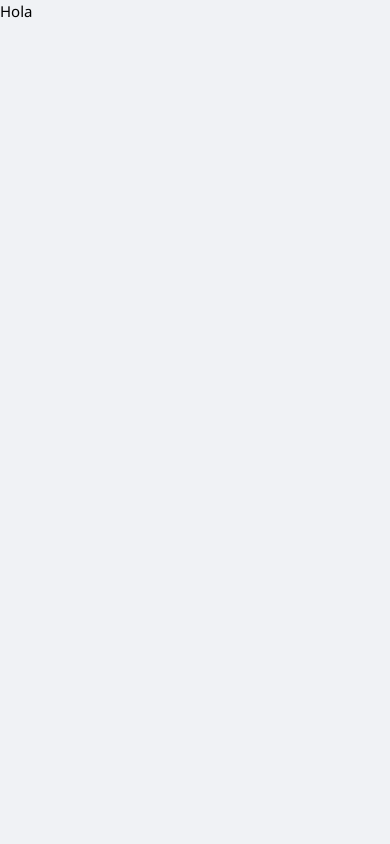
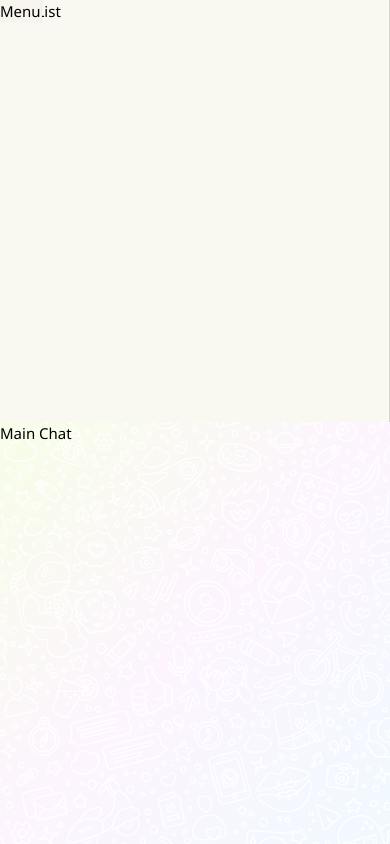
Before and after one commit to matiasbattocchia/open-bsp-ui, a React (Vite) app: page / in a window 390 px wide. Built offline with nearby package versions, Linux system fonts and the light colour scheme.

Commit message:
grid css

```diff
--- a/src/App.tsx
+++ b/src/App.tsx
@@ -1,12 +1,34 @@
 function App() {
+  // TODO: Toggle this state when user opens contact details panel
+  const showRightPanel = false;
+
   return (
-    <div className="flex h-[100dvh] w-full bg-background">
-      {/* Menu (fixed width) */}
+    <div className={`app-grid ${showRightPanel ? "with-right-panel" : ""}`}>
+      {/* Left Menu Column - Fixed 64px */}
+      <div className="bg-sidebar border-r border-sidebar-border">
+        {/* Menu component goes here */}
+        Menu
+      </div>
 
-      {/* Panel */}
-      <div className="flex grow max-w-[100%] lg:max-w-[calc(100%-65px)]">
-        Hola
+      {/* Chat List Panel - 300-400px */}
+      <div className="bg-background border-r border-border overflow-hidden">
+        {/* Chat list content goes here */}
+        Chat List
       </div>
+
+      {/* Main Chat Panel - Takes remaining space */}
+      <div className="bg-chat overflow-hidden">
+        {/* Chat content goes here */}
+        Main Chat
+      </div>
+
+      {/* Right Panel (Contact Details) - Conditional */}
+      {showRightPanel && (
+        <div className="bg-background border-l border-border overflow-hidden">
+          {/* Contact details go here */}
+          Contact Details
+        </div>
+      )}
     </div>
   );
 }
--- a/src/index.css
+++ b/src/index.css
@@ -153,6 +153,7 @@
 
 @theme {
   /* Colors from tailwind.config.js */
+  /*
   --color-gray: #f0f2f5;
   --color-gray-dark: #6f7f88;
   --color-gray-hover: #f5f6f6;
@@ -172,7 +173,7 @@
   --color-hover: #f5f6f6;
   --color-active: #f0f2f5;
   --color-border: #e9edef;
-
+ */
   /* Box shadows */
   --shadow-chat-bubble: 0 1px 0.5px 0 rgba(11, 20, 26, 0.13);
 }
@@ -227,7 +228,7 @@ a {
 
 @layer components {
   .header {
-    @apply h-[59px] py-[10px] px-[16px] border border-gray-line flex;
+    @apply h-[59px] py-[10px] px-[16px] border border-border flex;
   }
 
   .spin {
@@ -244,6 +245,40 @@ a {
         rgb(253 244 255),
         rgb(240 249 255)
       );
+  }
+
+  /* WhatsApp Web-like Grid Layout */
+  .app-grid {
+    display: grid;
+    grid-template-columns: 64px minmax(300px, 400px) 1fr;
+    height: 100vh;
+    width: 100vw;
+    overflow: hidden;
+  }
+
+  /* When right panel is visible */
+  .app-grid.with-right-panel {
+    grid-template-columns: 64px minmax(300px, 400px) 1fr minmax(300px, 400px);
+  }
+
+  /* Responsive breakpoints */
+  @media (max-width: 1024px) {
+    .app-grid {
+      grid-template-columns: 64px minmax(280px, 350px) 1fr;
+    }
+  }
+
+  @media (max-width: 768px) {
+    .app-grid {
+      /* Mobile: show only one panel at a time */
+      grid-template-columns: 1fr;
+    }
+
+    /* Menu overlay on mobile */
+    .app-grid > :first-child {
+      position: absolute;
+      z-index: 10;
+    }
   }
 }
 
@@ -365,58 +400,4 @@ pre {
   -webkit-font-smoothing: antialiased;
   -moz-osx-font-smoothing: grayscale;
 }
-
-a {
-  font-weight: 500;
-  color: #646cff;
-  text-decoration: inherit;
-}
-a:hover {
-  color: #535bf2;
-}
-
-body {
-  margin: 0;
-  display: flex;
-  place-items: center;
-  min-width: 320px;
-  min-height: 100vh;
-}
-
-h1 {
-  font-size: 3.2em;
-  line-height: 1.1;
-}
-
-button {
-  border-radius: 8px;
-  border: 1px solid transparent;
-  padding: 0.6em 1.2em;
-  font-size: 1em;
-  font-weight: 500;
-  font-family: inherit;
-  background-color: #1a1a1a;
-  cursor: pointer;
-  transition: border-color 0.25s;
-}
-button:hover {
-  border-color: #646cff;
-}
-button:focus,
-button:focus-visible {
-  outline: 4px auto -webkit-focus-ring-color;
-}
-
-@media (prefers-color-scheme: light) {
-  :root {
-    color: #213547;
-    background-color: #ffffff;
-  }
-  a:hover {
-    color: #747bff;
-  }
-  button {
-    background-color: #f9f9f9;
-  }
-}
 */
```
